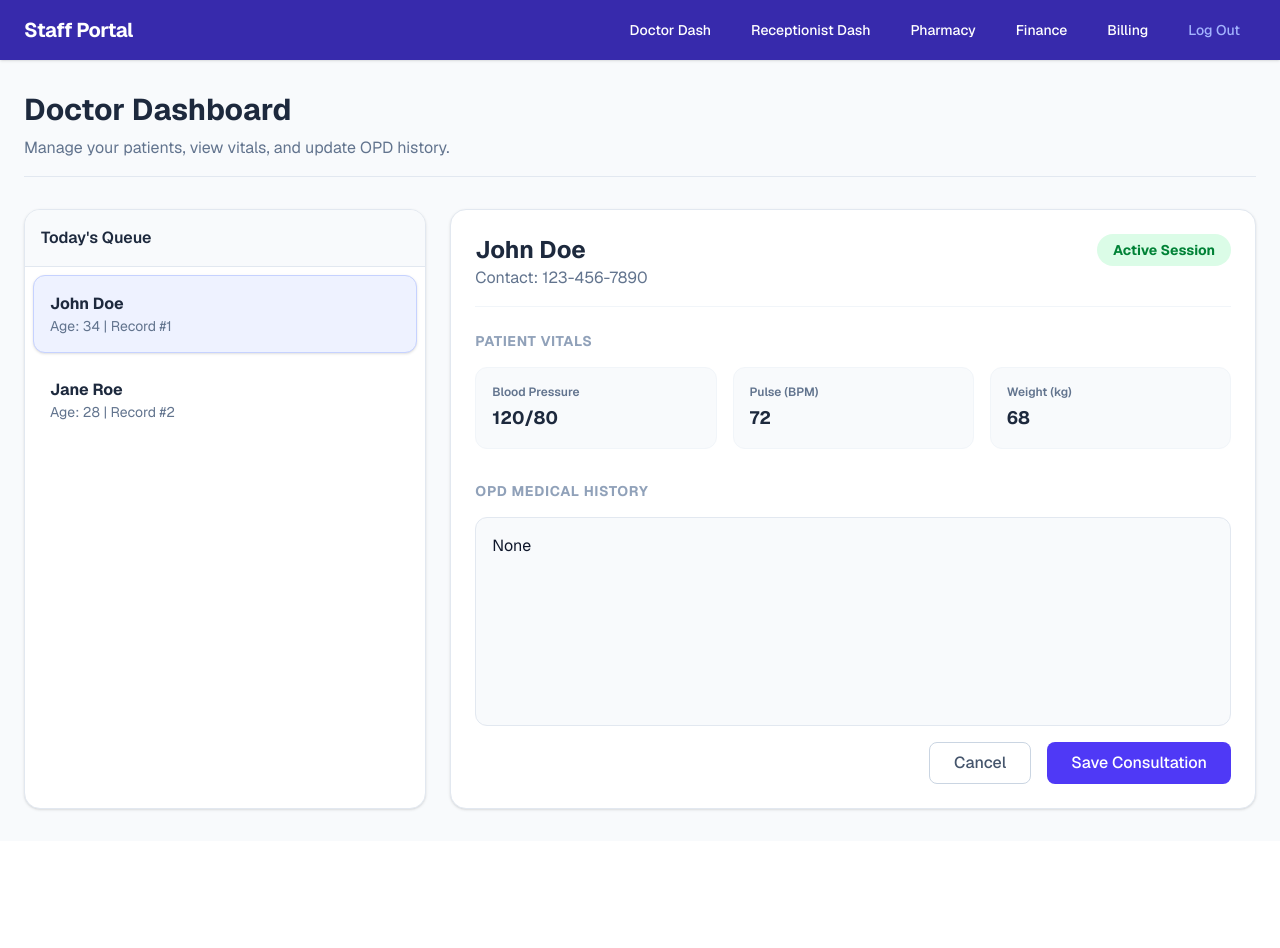
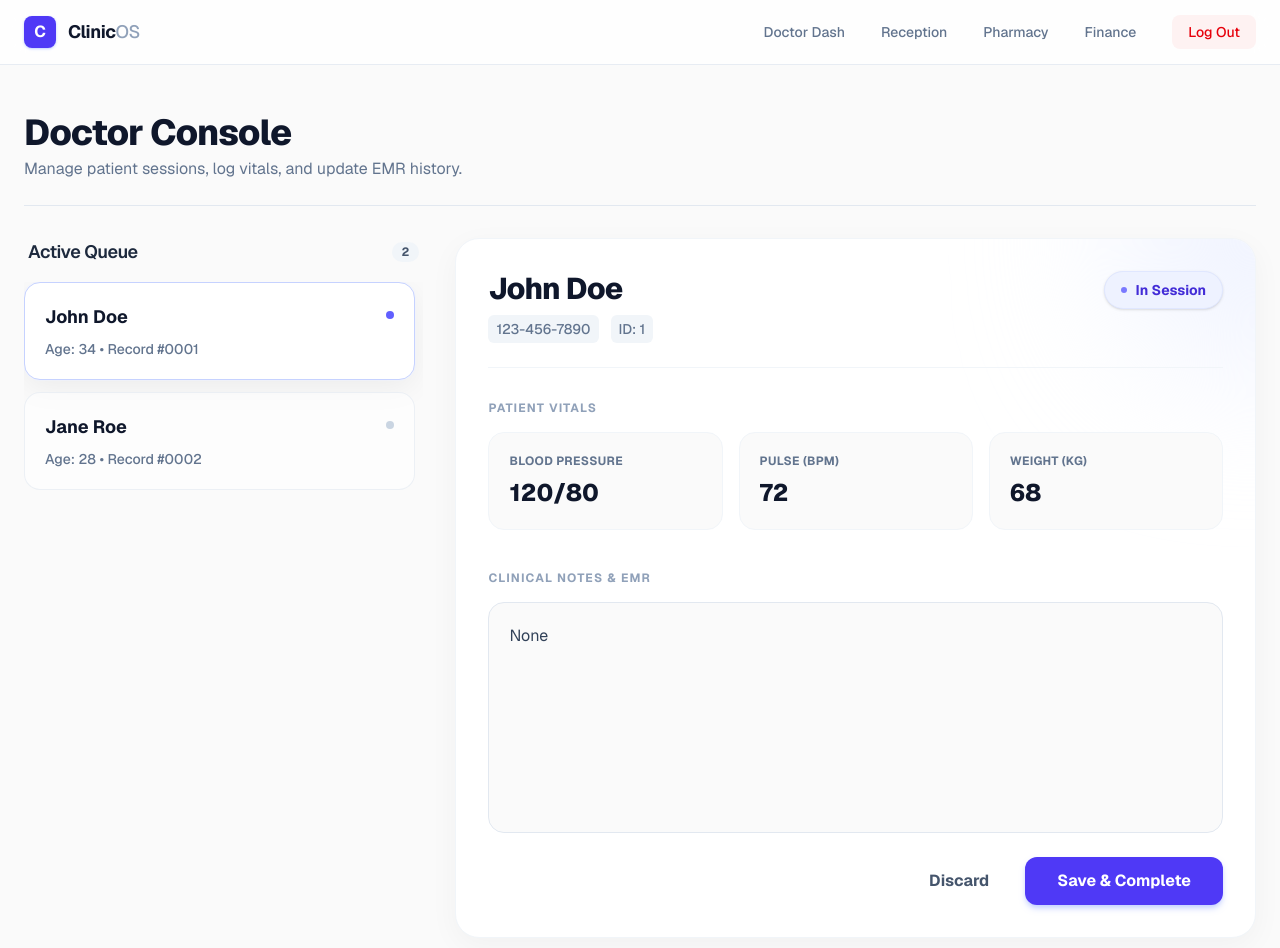
Before and after one commit to mayursweet52/CLINIC-, a Next.js app: page /staff in a window 1280 px wide. Shown: the top 948 px of the page. Before the commit the page ends 841 px from the top, so only its background shows below. Built offline with nearby package versions, Linux system fonts and the light colour scheme.

Commit message:
Apply premium Huashu/Vercel SaaS design to Staff Layout and Dashboards

```diff
--- a/src/app/staff/layout.tsx
+++ b/src/app/staff/layout.tsx
@@ -2,23 +2,31 @@ import Link from 'next/link';
 
 export default function StaffLayout({ children }: { children: React.ReactNode }) {
   return (
-    <div className="min-h-screen bg-slate-50 text-slate-900 font-sans">
-      <header className="bg-indigo-800 text-white shadow-sm">
+    <div className="min-h-screen bg-[#fafafa] text-slate-900 font-sans selection:bg-indigo-100 selection:text-indigo-900">
+      <header className="sticky top-0 z-50 bg-white/80 backdrop-blur-md border-b border-slate-200/80">
         <div className="max-w-7xl mx-auto px-6 py-4 flex justify-between items-center">
-          <h1 className="text-xl font-bold tracking-tight">Staff Portal</h1>
+          <div className="flex items-center gap-3">
+            <div className="w-8 h-8 bg-indigo-600 rounded-lg flex items-center justify-center text-white font-bold shadow-sm shadow-indigo-200">
+              C
+            </div>
+            <h1 className="text-lg font-bold tracking-tight text-slate-900">Clinic<span className="text-slate-400 font-medium">OS</span></h1>
+          </div>
           <nav>
-            <ul className="flex space-x-2 text-sm font-medium">
-              <li><Link href="/staff" className="px-4 py-2 rounded-md hover:bg-indigo-700 transition-colors">Doctor Dash</Link></li>
-              <li><Link href="/staff/receptionist" className="px-4 py-2 rounded-md hover:bg-indigo-700 transition-colors">Receptionist Dash</Link></li>
-              <li><Link href="/staff/pharmacy" className="px-4 py-2 rounded-md hover:bg-indigo-700 transition-colors">Pharmacy</Link></li>
-              <li><Link href="/staff/finance" className="px-4 py-2 rounded-md hover:bg-indigo-700 transition-colors">Finance</Link></li>
-              <li><Link href="/staff/billing" className="px-4 py-2 rounded-md hover:bg-indigo-700 transition-colors">Billing</Link></li>
-              <li><Link href="/" className="px-4 py-2 rounded-md text-indigo-300 hover:text-white transition-colors">Log Out</Link></li>
+            <ul className="flex items-center space-x-1 text-sm font-medium text-slate-500">
+              <li><Link href="/staff" className="px-4 py-2 rounded-lg hover:text-slate-900 hover:bg-slate-100/80 transition-all">Doctor Dash</Link></li>
+              <li><Link href="/staff/receptionist" className="px-4 py-2 rounded-lg hover:text-slate-900 hover:bg-slate-100/80 transition-all">Reception</Link></li>
+              <li><Link href="/staff/pharmacy" className="px-4 py-2 rounded-lg hover:text-slate-900 hover:bg-slate-100/80 transition-all">Pharmacy</Link></li>
+              <li><Link href="/staff/finance" className="px-4 py-2 rounded-lg hover:text-slate-900 hover:bg-slate-100/80 transition-all">Finance</Link></li>
+              <li className="pl-4">
+                <Link href="/" className="px-4 py-2 text-red-600 bg-red-50 hover:bg-red-100 rounded-lg transition-colors">
+                  Log Out
+                </Link>
+              </li>
             </ul>
           </nav>
         </div>
       </header>
-      <main className="max-w-7xl mx-auto px-6 py-8">
+      <main className="max-w-7xl mx-auto px-6 py-12">
         {children}
       </main>
     </div>
--- a/src/app/staff/page.tsx
+++ b/src/app/staff/page.tsx
@@ -1,5 +1,4 @@
 'use client';
-
 import { useState, useEffect } from 'react';
 
 export default function DoctorDashboard() {
@@ -16,83 +15,97 @@ export default function DoctorDashboard() {
   }, []);
 
   return (
-    <div className="space-y-8">
-      <div className="border-b border-slate-200 pb-4">
-        <h2 className="text-3xl font-bold text-slate-800">Doctor Dashboard</h2>
-        <p className="text-slate-500 mt-2">Manage your patients, view vitals, and update OPD history.</p>
+    <div className="space-y-8 animate-in fade-in duration-500">
+      <div className="flex flex-col gap-1 pb-6 border-b border-slate-200">
+        <h2 className="text-4xl font-extrabold text-slate-900 tracking-tight">Doctor Console</h2>
+        <p className="text-slate-500">Manage patient sessions, log vitals, and update EMR history.</p>
       </div>
 
-      <div className="flex flex-col md:flex-row gap-6">
-        {/* Left Side: Patient Queue */}
-        <div className="w-full md:w-1/3 bg-white rounded-2xl shadow-sm border border-slate-200 overflow-hidden h-[600px] flex flex-col">
-          <div className="p-4 border-b border-slate-200 bg-slate-50">
-            <h3 className="font-semibold text-slate-800">Today's Queue</h3>
+      <div className="flex flex-col lg:flex-row gap-8">
+        {/* Left Side: Queue */}
+        <div className="w-full lg:w-1/3 flex flex-col h-[700px]">
+          <div className="flex items-center justify-between mb-4 px-1">
+            <h3 className="font-semibold text-slate-800 tracking-tight text-lg">Active Queue</h3>
+            <span className="bg-slate-100 text-slate-600 px-2.5 py-0.5 rounded-full text-xs font-bold">{patients.length}</span>
           </div>
-          <div className="overflow-y-auto flex-1 p-2 space-y-2">
+          <div className="overflow-y-auto flex-1 space-y-3 pr-2 scrollbar-hide">
             {patients.map(p => (
               <button
                 key={p.id}
                 onClick={() => setSelectedPatient(p)}
-                className={`w-full text-left p-4 rounded-xl border transition-all ${
+                className={`w-full text-left p-5 rounded-2xl border transition-all duration-200 group ${
                   selectedPatient?.id === p.id
-                    ? 'bg-indigo-50 border-indigo-200 shadow-sm'
-                    : 'bg-white border-transparent hover:bg-slate-50'
+                    ? 'bg-white border-indigo-200 shadow-[0_8px_30px_rgb(0,0,0,0.06)] ring-1 ring-indigo-50/50'
+                    : 'bg-white/50 border-slate-200/60 hover:bg-white hover:border-slate-300 hover:shadow-sm'
                 }`}
               >
-                <p className="font-bold text-slate-800">{p.name}</p>
-                <p className="text-sm text-slate-500">Age: {p.age} | Record #{p.id}</p>
+                <div className="flex justify-between items-start mb-2">
+                  <p className="font-bold text-slate-900 text-lg">{p.name}</p>
+                  <span className={`w-2 h-2 rounded-full mt-2 ${selectedPatient?.id === p.id ? 'bg-indigo-500' : 'bg-slate-300 group-hover:bg-slate-400'}`}></span>
+                </div>
+                <p className="text-sm text-slate-500 font-medium">Age: {p.age} • Record #{p.id.toString().padStart(4, '0')}</p>
               </button>
             ))}
           </div>
         </div>
 
-        {/* Right Side: Vitals & History Module */}
-        <div className="w-full md:w-2/3 bg-white rounded-2xl shadow-sm border border-slate-200 p-6 flex flex-col h-[600px]">
+        {/* Right Side: EMR Module */}
+        <div className="w-full lg:w-2/3 bg-white rounded-3xl shadow-[0_8px_30px_rgb(0,0,0,0.04)] border border-slate-100 p-8 flex flex-col h-[700px] relative overflow-hidden">
+          {/* Subtle decoration */}
+          <div className="absolute top-0 right-0 w-64 h-64 bg-indigo-50 rounded-full blur-[80px] -mr-32 -mt-32 pointer-events-none"></div>
+
           {selectedPatient ? (
-            <>
-              <div className="flex justify-between items-start border-b border-slate-100 pb-4 mb-6">
+            <div className="relative z-10 flex flex-col h-full">
+              <div className="flex justify-between items-start pb-6 mb-8 border-b border-slate-100">
                 <div>
-                  <h3 className="text-2xl font-bold text-slate-800">{selectedPatient.name}</h3>
-                  <p className="text-slate-500">Contact: {selectedPatient.contact}</p>
+                  <h3 className="text-3xl font-extrabold text-slate-900 tracking-tight mb-2">{selectedPatient.name}</h3>
+                  <div className="flex gap-3 text-sm font-medium text-slate-500">
+                    <span className="bg-slate-100 px-2 py-1 rounded-md">{selectedPatient.contact}</span>
+                    <span className="bg-slate-100 px-2 py-1 rounded-md">ID: {selectedPatient.id}</span>
+                  </div>
                 </div>
-                <span className="bg-green-100 text-green-700 font-bold px-4 py-1.5 rounded-full text-sm">
-                  Active Session
+                <span className="bg-indigo-50 border border-indigo-100 text-indigo-700 font-bold px-4 py-2 rounded-full text-sm flex items-center gap-2 shadow-sm">
+                  <span className="w-1.5 h-1.5 rounded-full bg-indigo-500 animate-pulse"></span>
+                  In Session
                 </span>
               </div>
 
-              {/* Vitals Section */}
-              <h4 className="text-sm font-bold text-slate-400 uppercase tracking-wider mb-4">Patient Vitals</h4>
-              <div className="grid grid-cols-3 gap-4 mb-8">
-                <div className="p-4 bg-slate-50 rounded-xl border border-slate-100">
-                  <p className="text-xs text-slate-500 font-semibold mb-1">Blood Pressure</p>
-                  <input type="text" defaultValue="120/80" className="w-full bg-transparent font-bold text-lg text-slate-800 outline-none focus:ring-2 focus:ring-indigo-100 rounded" />
+              <h4 className="text-xs font-bold text-slate-400 uppercase tracking-widest mb-4">Patient Vitals</h4>
+              <div className="grid grid-cols-3 gap-4 mb-10">
+                <div className="p-5 bg-[#fafafa] rounded-2xl border border-slate-100 hover:border-indigo-100 transition-colors group">
+                  <p className="text-xs text-slate-500 font-bold mb-2 uppercase tracking-wide">Blood Pressure</p>
+                  <input type="text" defaultValue="120/80" className="w-full bg-transparent font-extrabold text-2xl text-slate-900 outline-none group-hover:text-indigo-600 transition-colors" />
                 </div>
-                <div className="p-4 bg-slate-50 rounded-xl border border-slate-100">
-                  <p className="text-xs text-slate-500 font-semibold mb-1">Pulse (BPM)</p>
-                  <input type="text" defaultValue="72" className="w-full bg-transparent font-bold text-lg text-slate-800 outline-none focus:ring-2 focus:ring-indigo-100 rounded" />
+                <div className="p-5 bg-[#fafafa] rounded-2xl border border-slate-100 hover:border-indigo-100 transition-colors group">
+                  <p className="text-xs text-slate-500 font-bold mb-2 uppercase tracking-wide">Pulse (BPM)</p>
+                  <input type="text" defaultValue="72" className="w-full bg-transparent font-extrabold text-2xl text-slate-900 outline-none group-hover:text-indigo-600 transition-colors" />
                 </div>
-                <div className="p-4 bg-slate-50 rounded-xl border border-slate-100">
-                  <p className="text-xs text-slate-500 font-semibold mb-1">Weight (kg)</p>
-                  <input type="text" defaultValue="68" className="w-full bg-transparent font-bold text-lg text-slate-800 outline-none focus:ring-2 focus:ring-indigo-100 rounded" />
+                <div className="p-5 bg-[#fafafa] rounded-2xl border border-slate-100 hover:border-indigo-100 transition-colors group">
+                  <p className="text-xs text-slate-500 font-bold mb-2 uppercase tracking-wide">Weight (kg)</p>
+                  <input type="text" defaultValue="68" className="w-full bg-transparent font-extrabold text-2xl text-slate-900 outline-none group-hover:text-indigo-600 transition-colors" />
                 </div>
               </div>
 
-              {/* OPD History Section */}
-              <h4 className="text-sm font-bold text-slate-400 uppercase tracking-wider mb-4">OPD Medical History</h4>
+              <h4 className="text-xs font-bold text-slate-400 uppercase tracking-widest mb-4">Clinical Notes & EMR</h4>
               <textarea
-                className="w-full flex-1 p-4 border border-slate-200 rounded-xl bg-slate-50 outline-none focus:border-indigo-400 focus:bg-white transition-colors resize-none"
+                className="w-full flex-1 p-5 border border-slate-200 rounded-2xl bg-[#fafafa] outline-none focus:border-indigo-400 focus:bg-white focus:ring-4 focus:ring-indigo-50/50 transition-all resize-none text-slate-700 leading-relaxed"
                 defaultValue={selectedPatient.history}
-                placeholder="Write medical notes, diagnosis, and prescription here..."
+                placeholder="Write medical notes, diagnosis, and prescriptions here..."
               ></textarea>
 
-              <div className="flex justify-end mt-4 gap-4">
-                <button className="px-6 py-2 border border-slate-300 rounded-lg font-medium text-slate-600 hover:bg-slate-50">Cancel</button>
-                <button className="px-6 py-2 bg-indigo-600 text-white rounded-lg font-medium hover:bg-indigo-700">Save Consultation</button>
+              <div className="flex justify-end mt-6 gap-3">
+                <button className="px-6 py-3 rounded-xl font-bold text-slate-600 hover:bg-slate-100 transition-colors">Discard</button>
+                <button className="px-8 py-3 bg-indigo-600 hover:bg-indigo-700 text-white rounded-xl font-bold shadow-md shadow-indigo-200 hover:shadow-lg transition-all active:scale-95">
+                  Save & Complete
+                </button>
               </div>
-            </>
+            </div>
           ) : (
-            <div className="flex-1 flex items-center justify-center text-slate-400">
-              Select a patient from the queue to view vitals.
+            <div className="flex-1 flex flex-col items-center justify-center text-slate-400">
+              <div className="w-16 h-16 bg-slate-50 rounded-full flex items-center justify-center mb-4 border border-slate-100">
+                <svg className="w-6 h-6 text-slate-300" fill="none" stroke="currentColor" viewBox="0 0 24 24"><path strokeLinecap="round" strokeLinejoin="round" strokeWidth="2" d="M12 6v6m0 0v6m0-6h6m-6 0H6"></path></svg>
+              </div>
+              <p className="font-medium">Select a patient from the queue to start</p>
             </div>
           )}
         </div>
```
Also changed, not shown: src/app/page.tsx (+36 -25 lines), src/app/staff/receptionist/page.tsx (+27 -41 lines).
